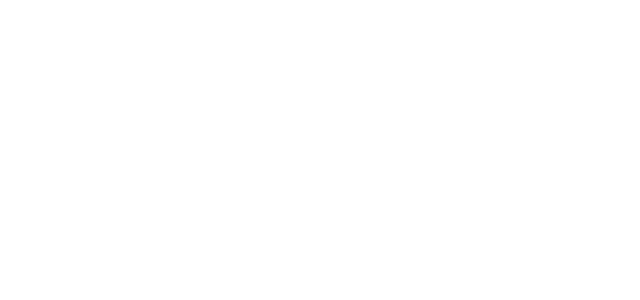
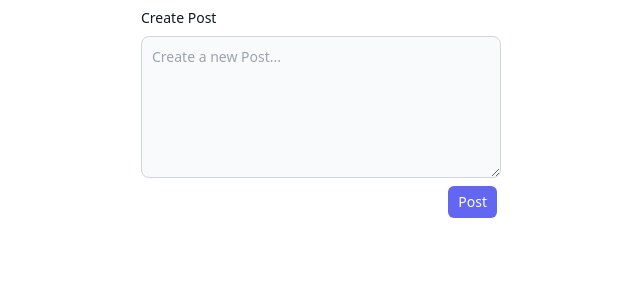
Before and after one commit to dadiRohan/ReactSocioApp, a React (Create React App) app: page /createpost in a window 1280 px wide. Before the commit this address had no page. Shown: the top 300 px of the page, without its empty margins (319-959 px from the left). Built offline with nearby package versions, Linux system fonts and the light colour scheme.

Commit message:
Create Post Static Component

```diff
--- /dev/null
+++ b/src/CreatePost.js
@@ -0,0 +1,19 @@
+
+const CreatePost = () => {
+    return (
+        <>
+            <form class="max-w-sm mx-auto">
+                <div className="px-3 mb-2 mt-2">
+                    <label for="message" class="block mb-2 text-sm font-medium text-gray-900 dark:text-white">Create Post</label>
+                    <textarea id="message" rows="6" class="block p-2.5 w-full text-sm text-gray-900 bg-gray-50 rounded-lg border border-gray-300 focus:ring-blue-500 focus:border-blue-500 dark:bg-gray-700 dark:border-gray-600 dark:placeholder-gray-400 dark:text-white dark:focus:ring-blue-500 dark:focus:border-blue-500" placeholder="Create a new Post..."></textarea>
+                </div>
+
+                <div className="flex justify-end px-4">
+                    <input type="submit" className="px-2.5 py-1.5 rounded-md text-white text-sm bg-indigo-500" value="Post" />
+                </div>
+            </form>
+        </>
+    );
+};
+
+export default CreatePost;
--- a/src/index.js
+++ b/src/index.js
@@ -5,6 +5,7 @@
 import Login from "./Login";
 import Dashboard from "./Dashboard";
 import Register from "./Register";
+import CreatePost from "./CreatePost";
 
 const root = ReactDOM.createRoot(document.getElementById("root"));
 root.render(
@@ -15,6 +16,7 @@
         <Route path="login" element={<Login />} />
         <Route path="dashboard" element={<Dashboard />} />
         <Route path="register" element={<Register/>} />
+        <Route path="createpost" element={<CreatePost/>} />
       </Routes>
     </BrowserRouter>
   </React.StrictMode>
```
